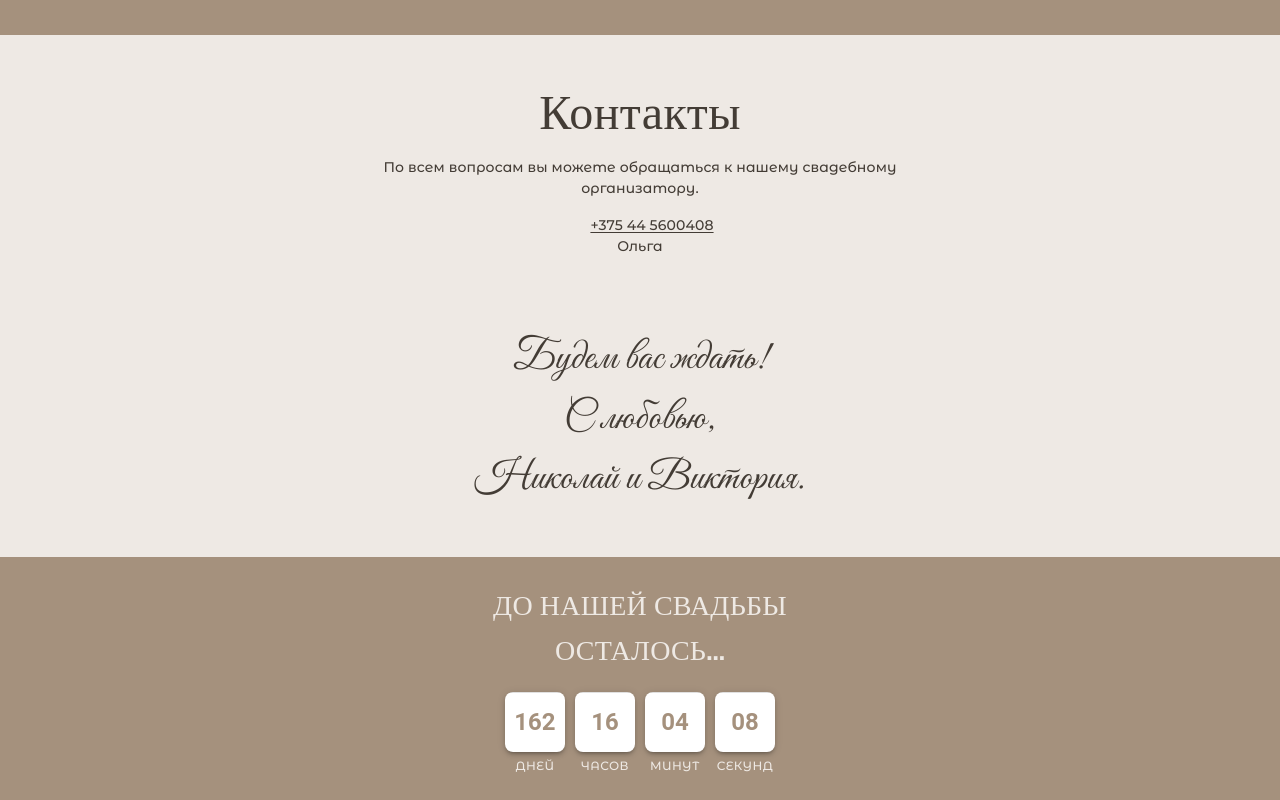
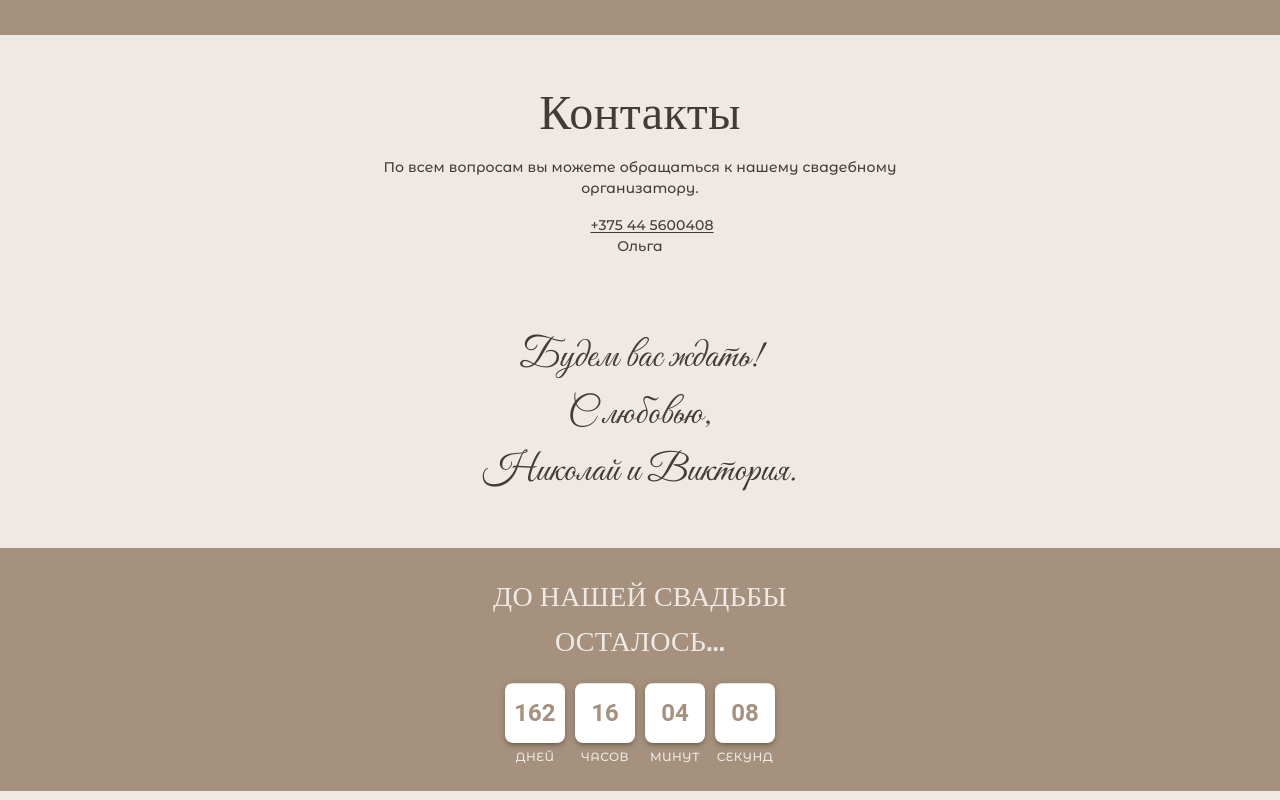
Before and after one commit to Nikkov17/wi-app, a React (Create React App) app: page / in a window 1280 px wide. Shown: the part 4453-5253 px from the top of the page. Built offline with nearby package versions, Linux system fonts and the light colour scheme; some icons are missing; a web font is replaced by a local one.

Commit message:
update final font size

```diff
--- a/src/components/Final/Final.jsx
+++ b/src/components/Final/Final.jsx
@@ -26,7 +26,7 @@ export const Final = () => {
             fontFamily: FONT.ru.cursive,
             fontWeight: 400,
             fontStyle: 'normal',
-            fontSize: '40px',
+            fontSize: '38px',
           }}
           color={COLOR.base}
         >
```
